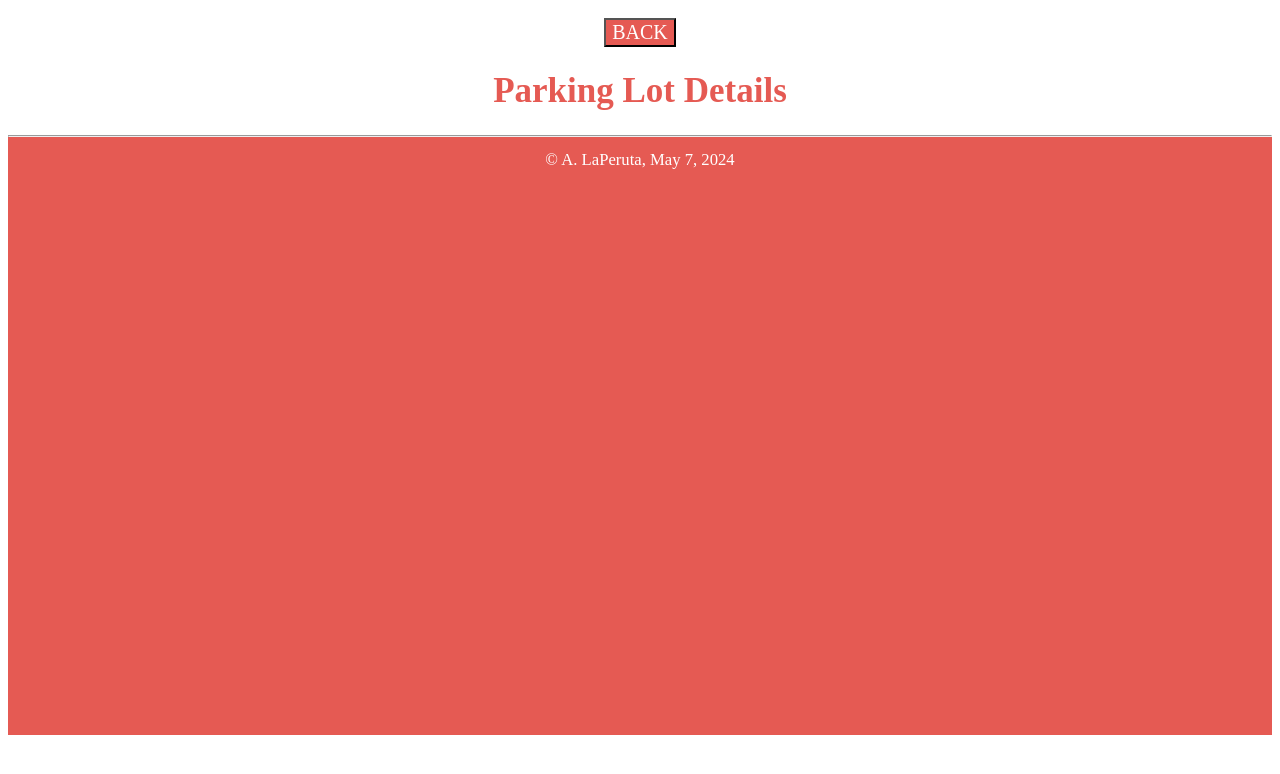
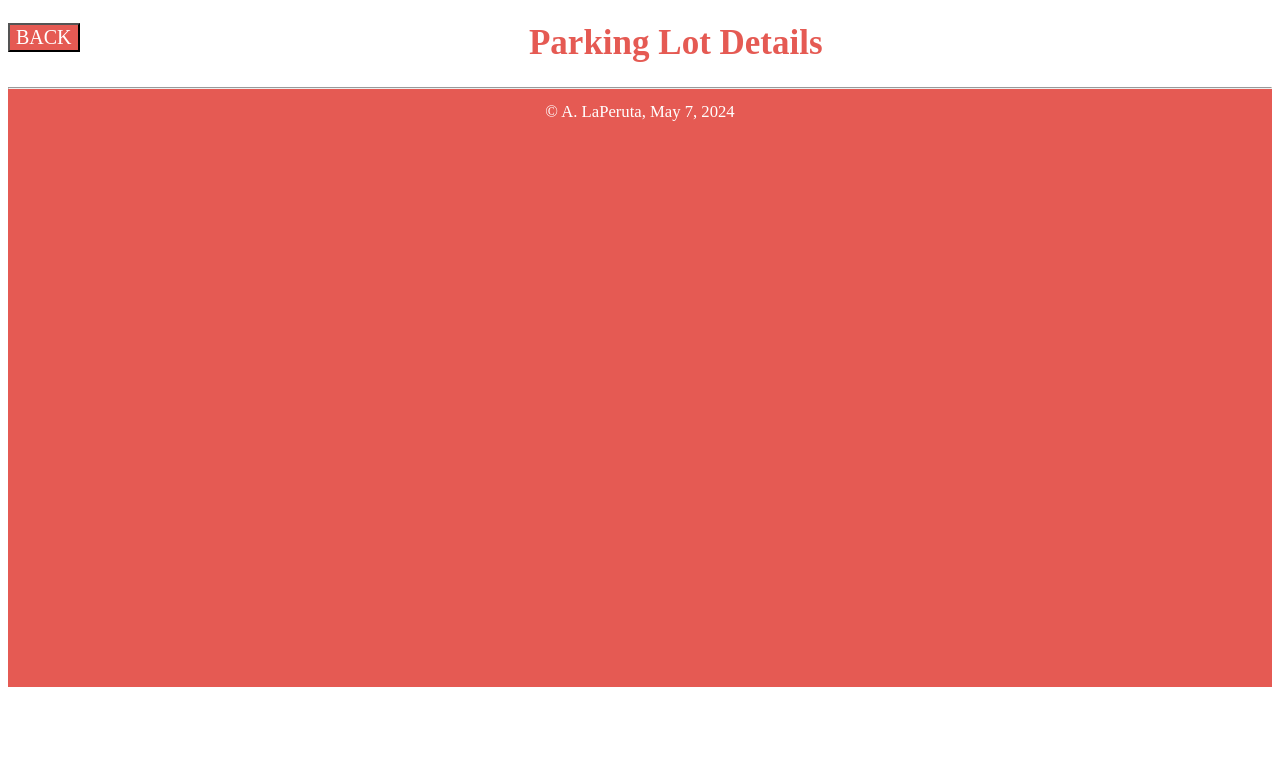
Before and after one commit to AnastasiaLaPeruta/SD330, a plain HTML site: page lotDetails.html in a window 1280 px wide. Drawn offline with Linux system fonts and the light colour scheme; no server answers.

Commit message:
made lotdetails back button go to left side

```diff
--- a/lotDetails.html
+++ b/lotDetails.html
@@ -6,7 +6,7 @@
 	<link rel="stylesheet" href="parking.css">
 </head>
 <body onload="getDetails();">
-	<input class="button" type="button" onclick="window.location.href='https://anastasialaperuta.github.io/SD330//parking.html';" id="back" value="BACK">
+	<input class="button" style = "float:left;" type="button" onclick="window.location.href='https://anastasialaperuta.github.io/SD330//parking.html';" id="back" value="BACK">
     <h1>Parking Lot Details</h1>
     <div id="details"></div>
 
```
